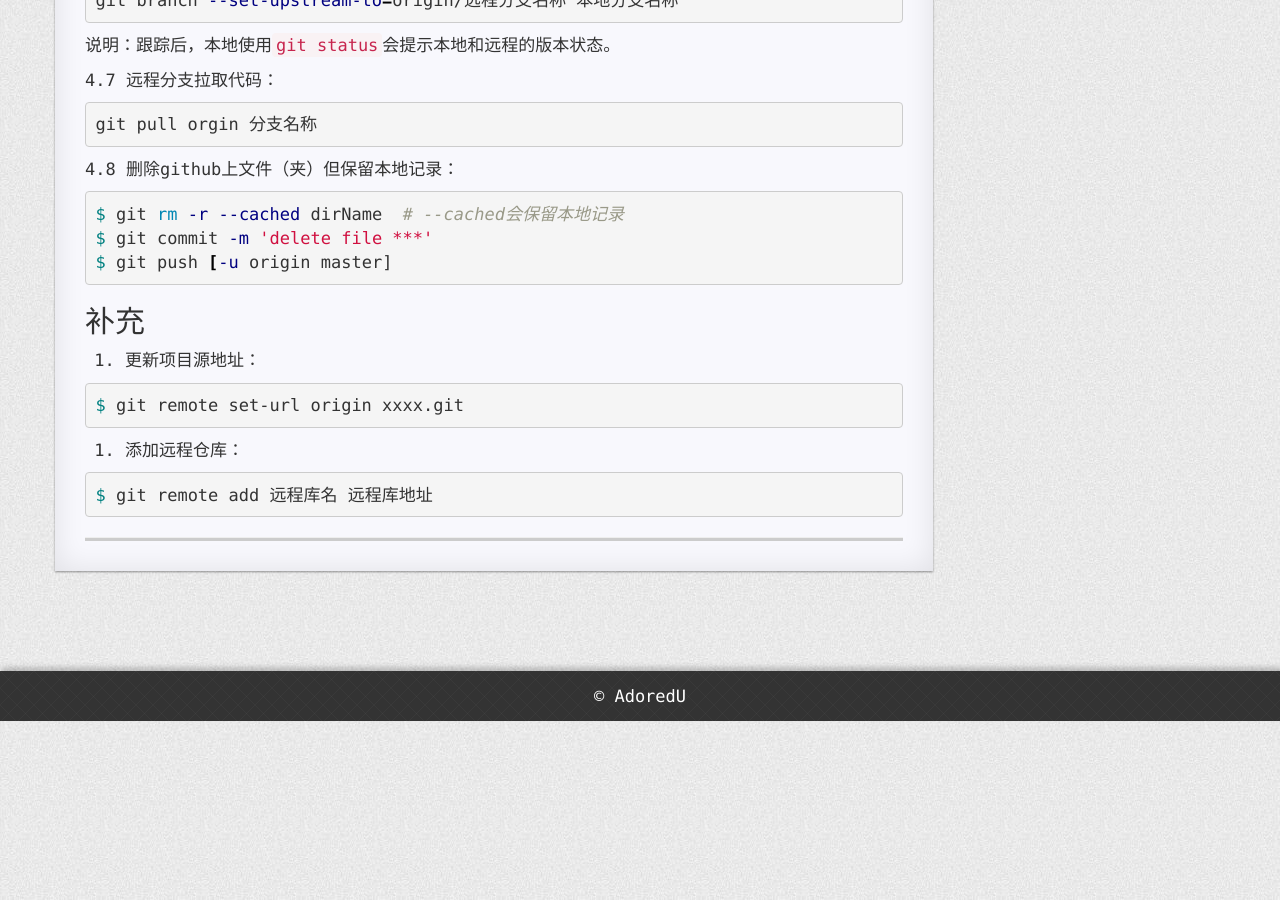
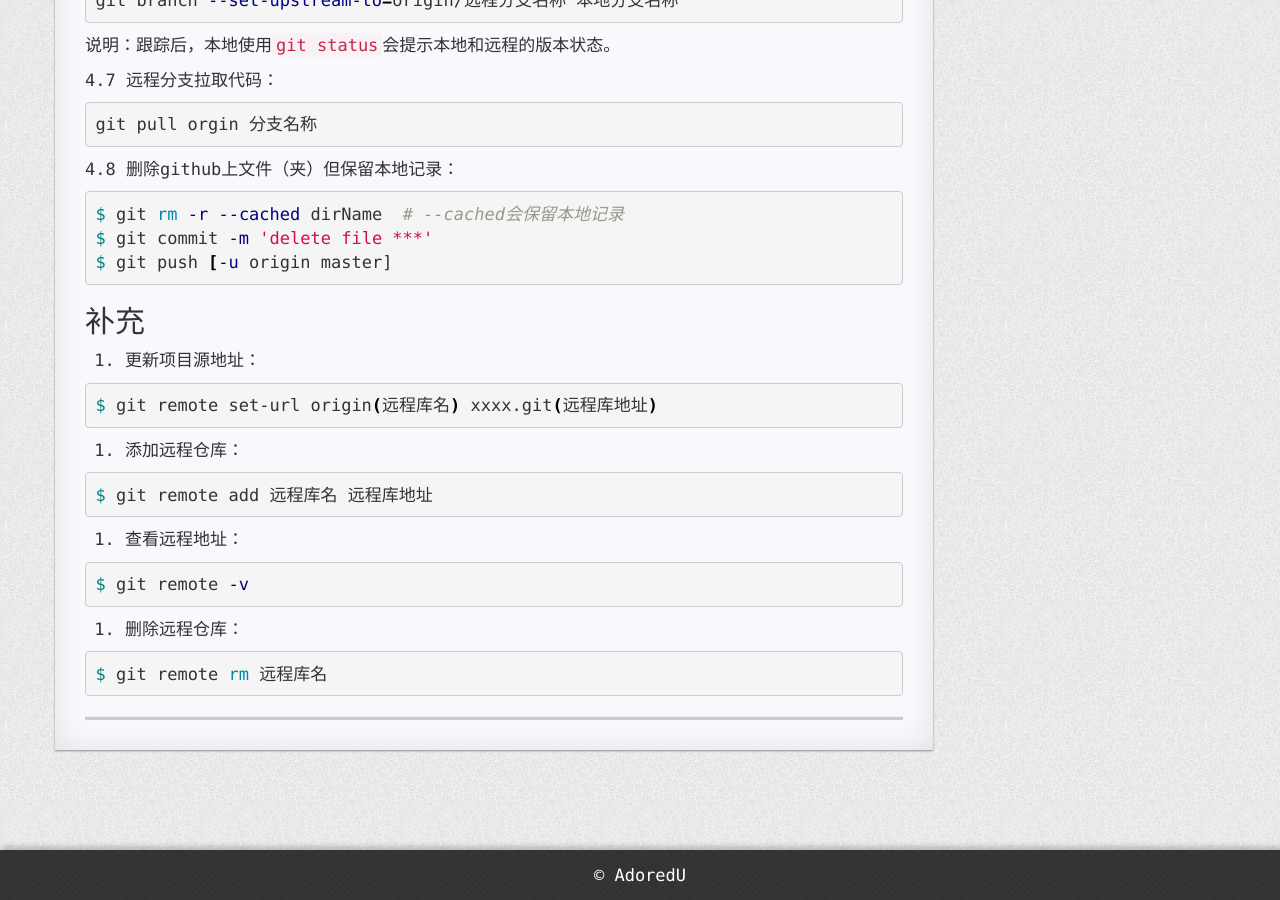
Before and after one commit to AdoredU/AdoredU.github.io, a Jekyll site: the page built from _posts/2019-10-14-git.md, in a window 1280 px wide and 900 px high, scrolled down 19900 px. Built offline with Jekyll 4.4.1, drawn with Linux system fonts in a browser that asks for light colours; nearby versions of some CDN libraries; comment, search, counter and statistics services are not loaded; a style sheet for code colours, icons or effects is not loaded.

Commit message:
更新git笔记

````diff
--- a/_posts/2019-10-14-git.md
+++ b/_posts/2019-10-14-git.md
@@ -819,7 +819,7 @@ $ git push [-u origin master]
 1. 更新项目源地址：
 
 ```shell
-$ git remote set-url origin xxxx.git
+$ git remote set-url origin(远程库名) xxxx.git(远程库地址)
 ```
 
 2. 添加远程仓库：
@@ -827,3 +827,15 @@ $ git remote set-url origin xxxx.git
 ```shell
 $ git remote add 远程库名 远程库地址
 ```
+
+3. 查看远程地址：
+
+```shell
+$ git remote -v
+```
+
+4. 删除远程仓库：
+
+```shell
+$ git remote rm 远程库名
+```
````
